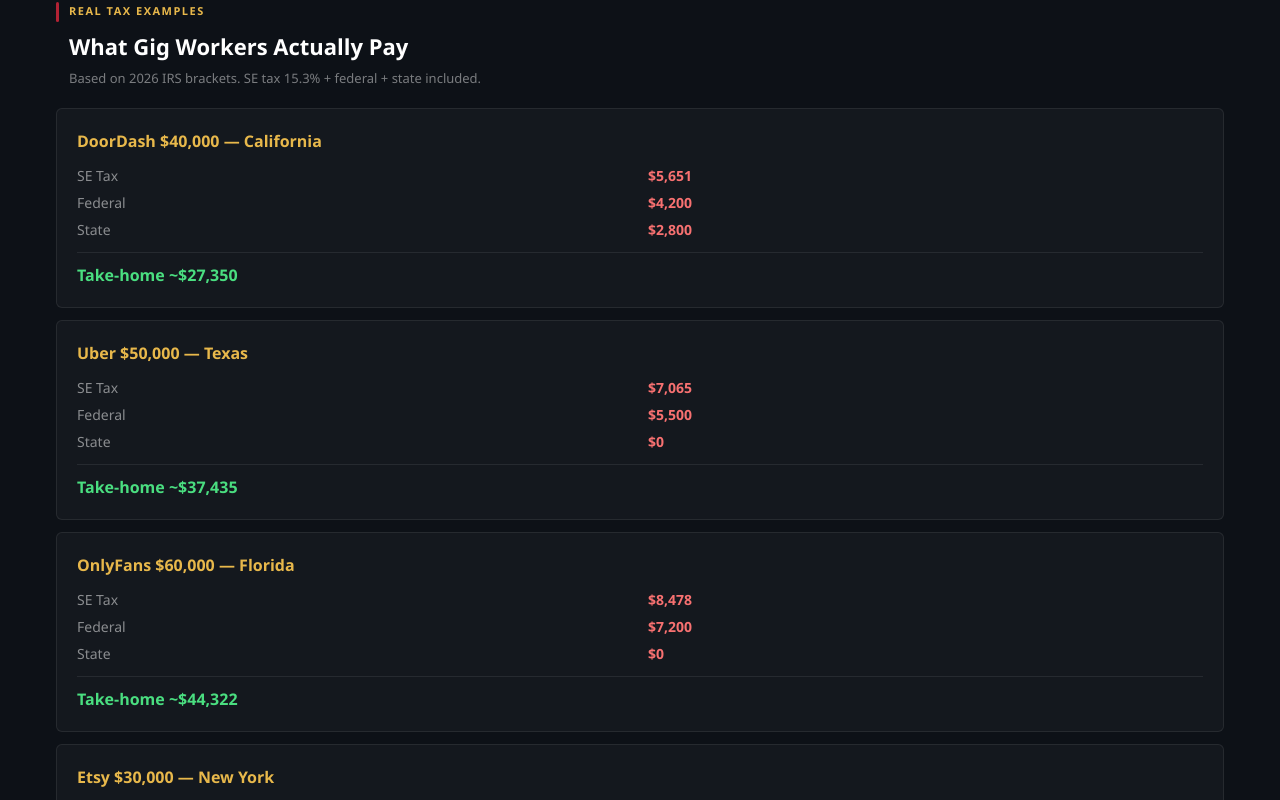
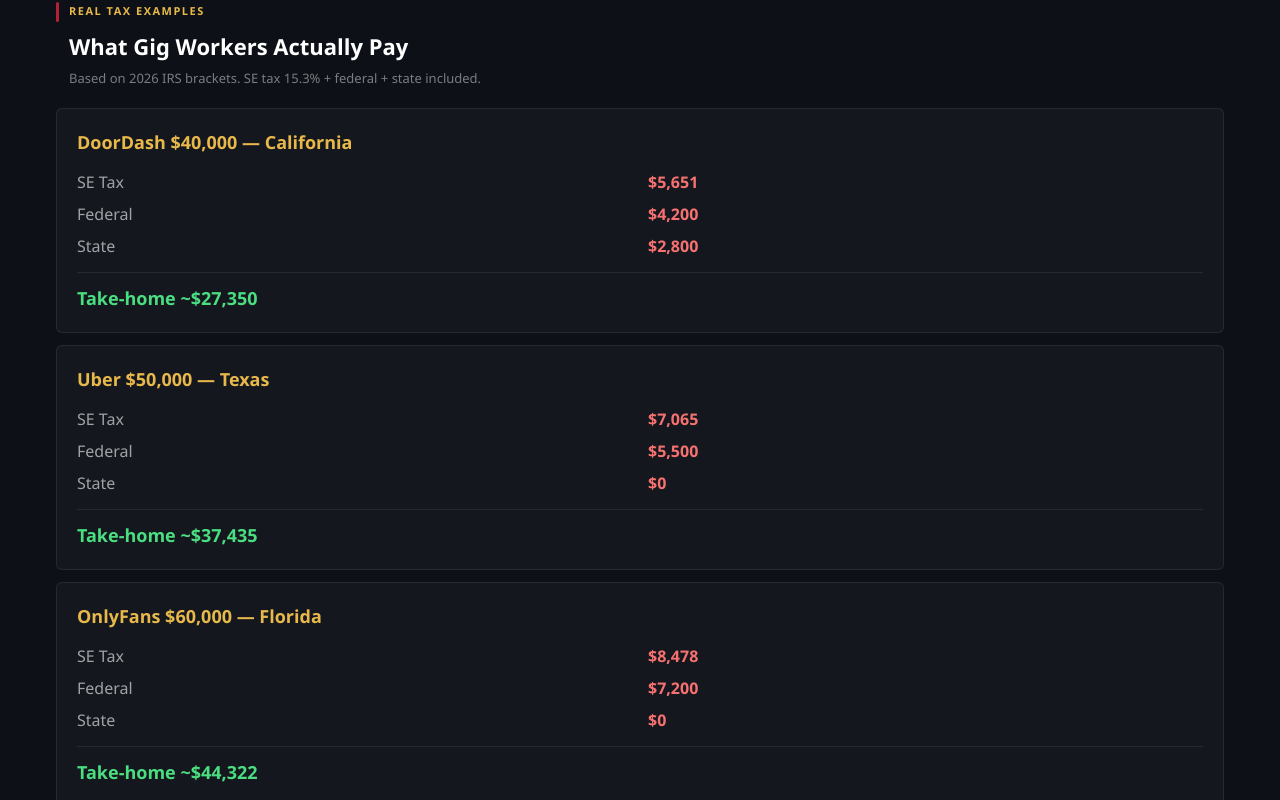
Before and after one commit to devqrcraft-ui/gigwisetax, a Next.js app: page / in a window 1280 px wide. Shown: the part 3280-4080 px from the top of the page. Built offline with nearby package versions, Linux system fonts and the light colour scheme.

Commit message:
fix: bigger text in Real Tax Examples cards

```diff
--- a/app/page.tsx
+++ b/app/page.tsx
@@ -608,13 +608,13 @@ export default function HomePage() {
               {label:'Airbnb $55,000 — Washington',se:'$7,771',fed:'$6,300',state:'$0',net:'~$40,929',href:'/airbnb/washington'},
             ].map((ex,i)=>(
               <a key={i} href={ex.href} style={{background:'rgba(255,255,255,0.03)',border:'1px solid rgba(255,255,255,0.08)',borderRadius:6,padding:'20px',textDecoration:'none',display:'block'}}>
-                <div style={{fontSize:16,fontWeight:800,color:'#e8b84b',marginBottom:12}}>{ex.label}</div>
-                <div style={{display:'grid',gridTemplateColumns:'1fr 1fr',gap:'6px 16px',marginBottom:12}}>
-                  <div style={{fontSize:14,color:'rgba(255,255,255,0.5)'}}>SE Tax</div><div style={{fontSize:14,color:'#f87171',fontWeight:700}}>{ex.se}</div>
-                  <div style={{fontSize:14,color:'rgba(255,255,255,0.5)'}}>Federal</div><div style={{fontSize:14,color:'#f87171',fontWeight:700}}>{ex.fed}</div>
-                  <div style={{fontSize:14,color:'rgba(255,255,255,0.5)'}}>State</div><div style={{fontSize:14,color:'#f87171',fontWeight:700}}>{ex.state}</div>
+                <div style={{fontSize:18,fontWeight:800,color:'#e8b84b',marginBottom:14}}>{ex.label}</div>
+                <div style={{display:'grid',gridTemplateColumns:'1fr 1fr',gap:'8px 16px',marginBottom:14}}>
+                  <div style={{fontSize:16,color:'rgba(255,255,255,0.6)'}}>SE Tax</div><div style={{fontSize:16,color:'#f87171',fontWeight:700}}>{ex.se}</div>
+                  <div style={{fontSize:16,color:'rgba(255,255,255,0.6)'}}>Federal</div><div style={{fontSize:16,color:'#f87171',fontWeight:700}}>{ex.fed}</div>
+                  <div style={{fontSize:16,color:'rgba(255,255,255,0.6)'}}>State</div><div style={{fontSize:16,color:'#f87171',fontWeight:700}}>{ex.state}</div>
                 </div>
-                <div style={{borderTop:'1px solid rgba(255,255,255,0.08)',paddingTop:10,fontSize:16,fontWeight:900,color:'#4ade80'}}>Take-home {ex.net}</div>
+                <div style={{borderTop:'1px solid rgba(255,255,255,0.08)',paddingTop:12,fontSize:18,fontWeight:900,color:'#4ade80'}}>Take-home {ex.net}</div>
               </a>
             ))}
           </div>
```
